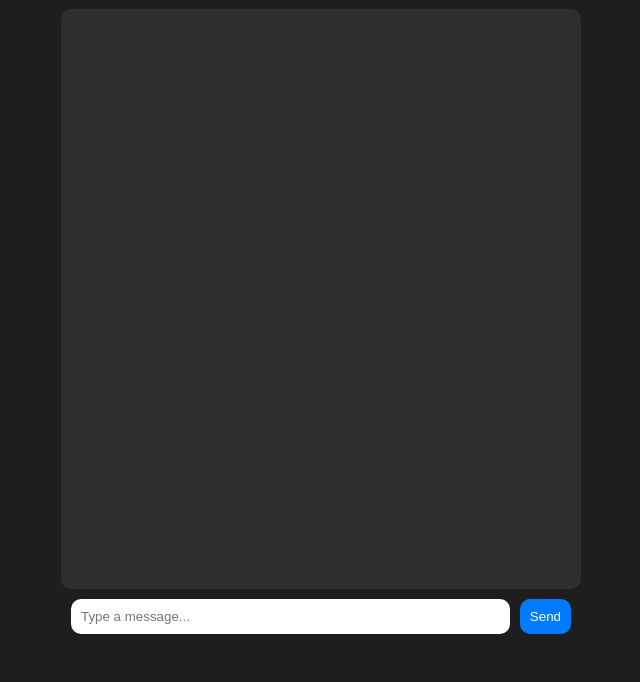
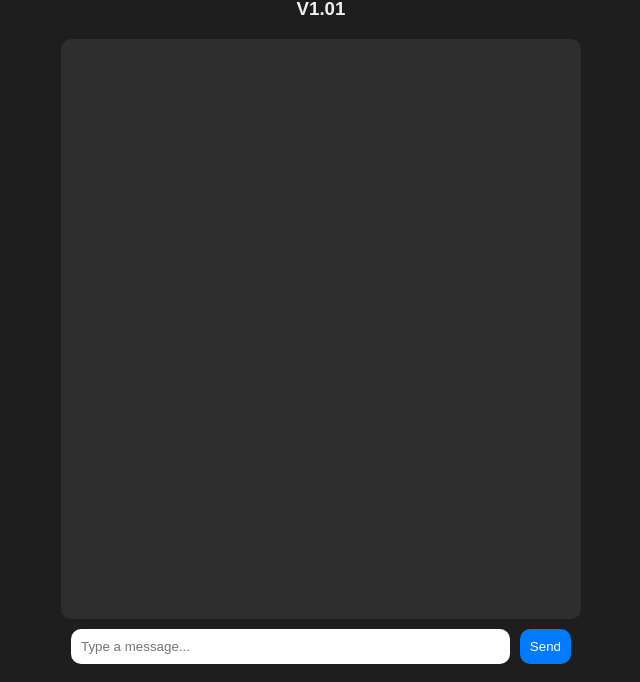
Before and after one commit to harsizcool/Echobot-CleverBot-, a plain HTML site: page index.html in a window 1280 px wide. Shown: the part 118-800 px from the top of the page, without its empty margins (319-959 px from the left). Drawn offline with nearby package versions, Linux system fonts and the light colour scheme.

Commit message:
Update index.html

```diff
--- a/index.html
+++ b/index.html
@@ -71,6 +71,7 @@
 </head>
 <body>
     <h1>EchoBot</h1>
+    <h3> V1.01 </h3>
     <div id="chat-box"></div>
     <div id="input-box">
         <input type="text" id="user-input" placeholder="Type a message..." autocomplete="off">
```
